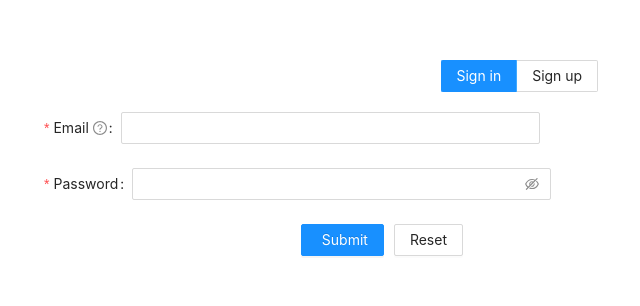
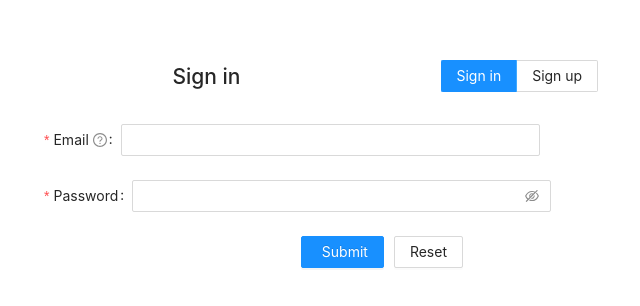
Before and after one commit to EvgenSavko/cellular-composer, a React app: page /login in a window 1280 px wide. Shown: the part 120-426 px from the top of the page, without its empty margins (319-959 px from the left). Built offline with nearby package versions, Linux system fonts and the light colour scheme; no server answers.

Commit message:
feat: add analytics

```diff
--- a/src/screens/Home/components/Game/components/CreateGame.js
+++ b/src/screens/Home/components/Game/components/CreateGame.js
@@ -38,11 +38,12 @@ const CreateGame = ({ gameName, queryListOfGames, listOfGamesCollection = [], se
     }
   }, [gameName.name, gameName.create, currentUser.uid])
 
+  //onFinish - means submit
   const onFinish = ({ game_name }) => {
     const isExist = listOfGamesCollection.some(({ name }) => name === game_name)
-    console.log('game_name onFinish', game_name)
     if (!isExist) {
       setGameName({ name: game_name, connect: false, create: true })
+      firebase.analytics().logEvent('creat_game', { name: game_name })
       setError(null)
     }
     isExist && setError({ name: 'Error', message: `This name is already taken.` })
--- a/src/screens/LogIn/Login.js
+++ b/src/screens/LogIn/Login.js
@@ -35,6 +35,7 @@ const Login = () => {
   useEffect(() => {
     if (userIN || userCreat) {
       setCurrentUser(userIN.user || userCreat)
+      firebase.analytics().logEvent('notification_received')
       history.push('/')
     }
   }, [userCreat, userIN])
@@ -79,6 +80,8 @@ const Login = () => {
       )}
       {renderModalError()}
       <div className="container">
+        <div className="tab-controls">
+          <h2>{option}</h2>
           <Radio.Group
             options={optionsTypes}
             onChange={(e) => setOption(e.target.value)}
@@ -86,6 +89,7 @@ const Login = () => {
             optionType="button"
             buttonStyle="solid"
           />
+        </div>
 
         <Form name="auth" ref={formRef} onFinish={onFinish} onFinishFailed={onFinishFailed}>
           <Form.Item
--- a/src/screens/LogIn/index.scss
+++ b/src/screens/LogIn/index.scss
@@ -25,10 +25,14 @@
         justify-content: flex-end;
     }
 
-    .ant-radio-group {
+    .tab-controls{
         display: flex;
         justify-content: flex-end;
         margin-bottom: 20px;
+    }
+
+    .ant-radio-group {
+        padding-left: 200px;
     }
 
     .ant-spin-dot-spin{
--- a/src/shared/firebase/firebase.js
+++ b/src/shared/firebase/firebase.js
@@ -1,17 +1,18 @@
-import firebase from "firebase/app";
-import "firebase/firestore";
-import "firebase/auth";
+import firebase from 'firebase/app'
+import 'firebase/firestore'
+import 'firebase/auth'
+import 'firebase/analytics'
 
 const firebaseConfig = {
-  apiKey: "AIzaSyCxpppHU5Q6OuZqCHOx8zqm9lS0AXIm7-c",
-  authDomain: "cellular-composer.firebaseapp.com",
-  projectId: "cellular-composer",
-  storageBucket: "cellular-composer.appspot.com",
-  messagingSenderId: "353273701056",
-  appId: "1:353273701056:web:e71abe114a14c8a1668325",
-  measurementId: "G-PS3M1B7XLX",
-};
+  apiKey: 'AIzaSyCxpppHU5Q6OuZqCHOx8zqm9lS0AXIm7-c',
+  authDomain: 'cellular-composer.firebaseapp.com',
+  projectId: 'cellular-composer',
+  storageBucket: 'cellular-composer.appspot.com',
+  messagingSenderId: '353273701056',
+  appId: '1:353273701056:web:e71abe114a14c8a1668325',
+  measurementId: 'G-PS3M1B7XLX',
+}
 
-firebase.initializeApp(firebaseConfig);
-
-export default firebase;
+firebase.initializeApp(firebaseConfig)
+firebase.analytics()
+export default firebase
```
Lines whose indentation alone changed are shown as unchanged.
